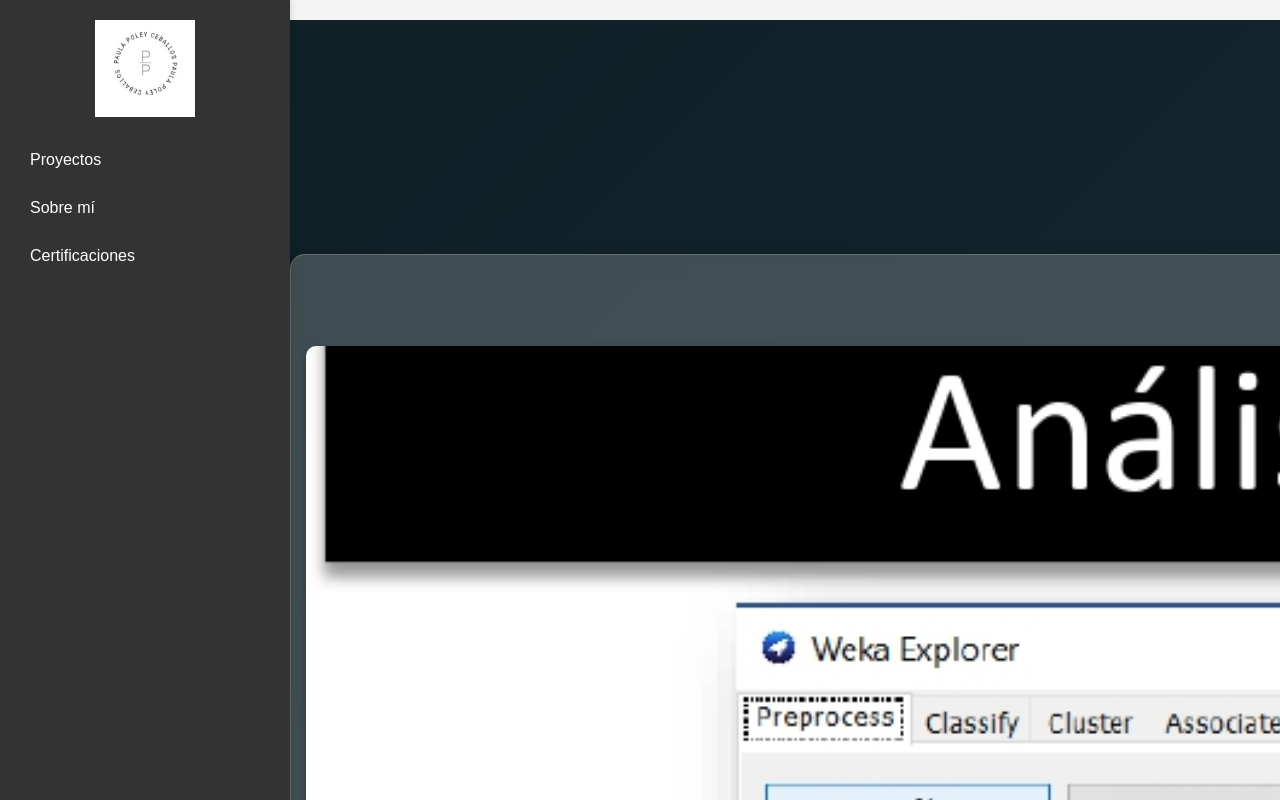
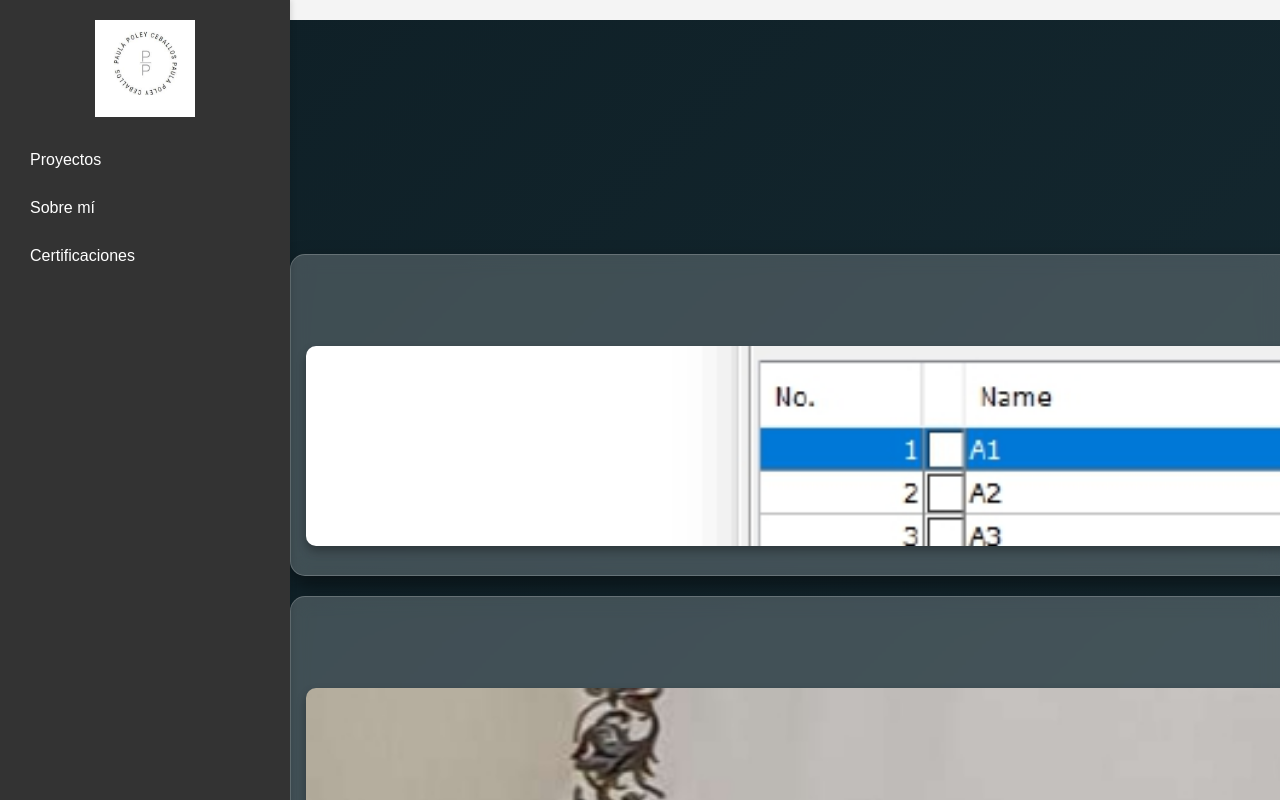
Before and after one commit to paulapoley/portfoliopaulapoley, a React (Create React App) app: page /certificaciones in a window 1280 px wide. Shown: the top 800 px of the page. Built offline with nearby package versions, Linux system fonts and the light colour scheme.

Commit message:
Update Certificaciones.css

```diff
--- a/src/pages/Certificaciones.css
+++ b/src/pages/Certificaciones.css
@@ -61,7 +61,7 @@
 
 .cert-image {
   width: 100%;
-  height: 2000px; /* Fija la altura para uniformar la visualización */
+  height: 200px; /* Fija la altura para uniformar la visualización */
   object-fit: cover; /* Asegura que la imagen ocupe todo el espacio sin deformarse */
   border-radius: 10px;
   margin-bottom: 10px;
```
